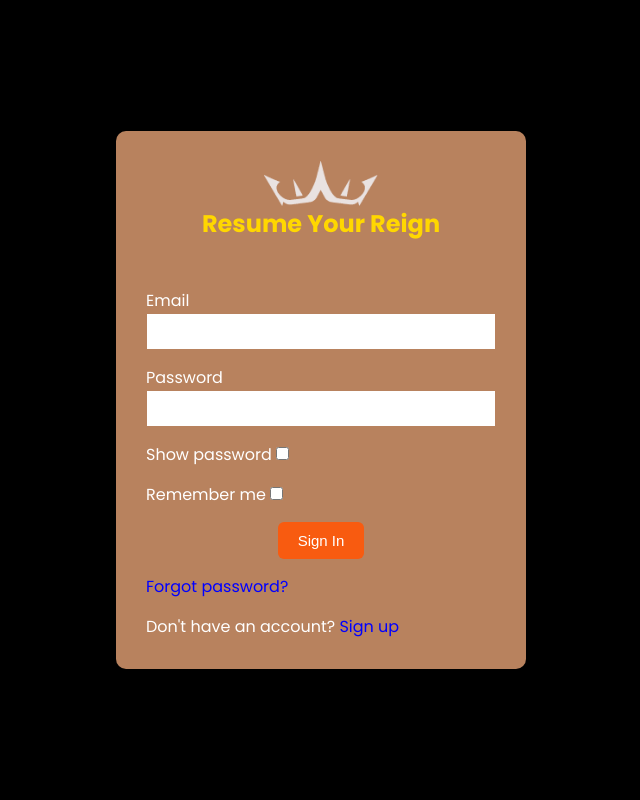
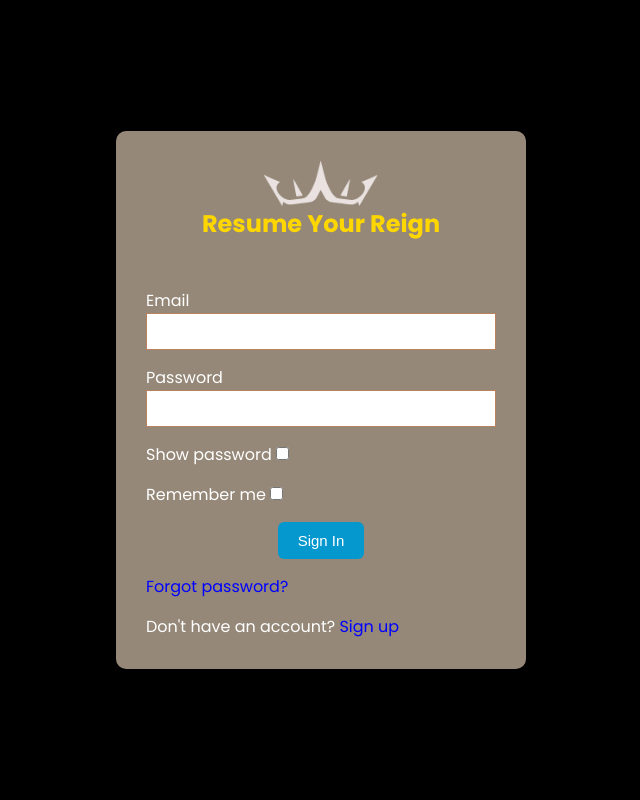
Before and after one commit to Emogy-reunion/E-commerce_app, a Flask app: page /login in a window 1280 px wide. Shown: the part 50-850 px from the top of the page, without its empty margins (319-959 px from the left). Run offline with Flask 3, Linux system fonts and the light colour scheme.

Commit message:
change the color of the form

```diff
--- a/static/css/login.css
+++ b/static/css/login.css
@@ -24,7 +24,7 @@ body {
 	flex-direction: column;
 	justify-content: center;
 	align-items: center;
-	background-color: #b8825e;
+	background-color: #958878;
 	border-radius: 10px;
 }
 
@@ -95,7 +95,7 @@ input[type='submit'] {
 	padding: 10px 20px;
 	border: none;
 	color: white;
-	background-color: #f85b10;
+	background-color: #0598ce;
 	font-size: 15px;
 	cursor: pointer;
 	border-radius: 6px;
@@ -119,5 +119,5 @@ form a {
 }
 
 form a:hover {
-	color: #fff;
+	color: #0598ce;
 }
```
